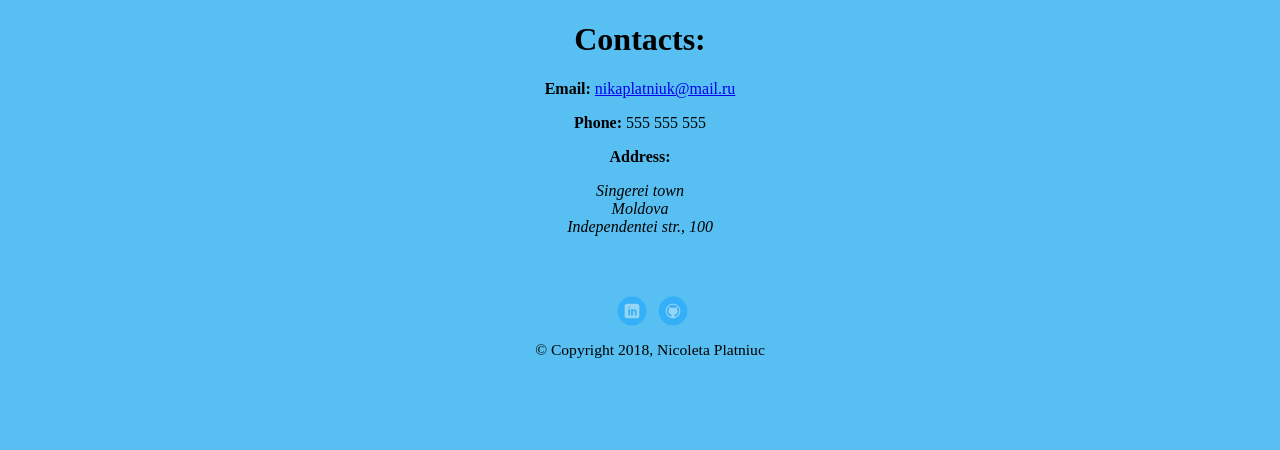
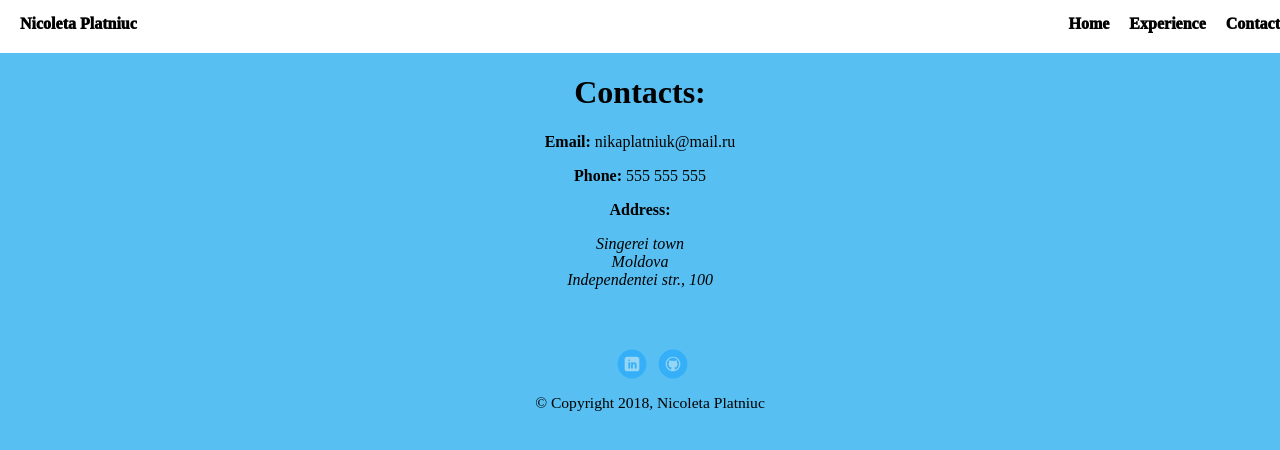
Before and after one commit to Nicoleta13/Techdegree-project1, a plain HTML site: page contact.html in a window 1280 px wide. Drawn offline with Linux system fonts and the light colour scheme.

Commit message:
is added navigation in all of the pages

```diff
--- a/contact.css
+++ b/contact.css
@@ -5,6 +5,48 @@ body {
   font-family: inherit;
   color: black;
   background: #57BFF2;
+}
+
+.main-nav {
+  width: 100%;
+  background: white;
+  min-height: 30px;
+  padding: 10px;
+  position:relative;
+  text-align: center;
+}
+.nav {
+  display: flex;
+  justify-content: space-around;
+  font-weight: 1000;
+  list-style-type: none;
+  margin: 0 auto;
+  padding: 0;
+}
+
+.nav .name {
+    display: block;
+    margin-right: auto;
+    color: black;
+}
+.nav li {
+  padding: 5px 10px 10px 10px;
+}
+.nav a {
+  transition: all .4s;
+}
+.nav a:hover {
+  color: red;
+}
+
+/* Link Styles */
+
+a {
+  text-decoration: none;
+  color: #030202;
+}
+a:hover {
+  color: #3409B5;
 }
 
 footer {
--- a/contact.html
+++ b/contact.html
@@ -6,6 +6,14 @@
     <link rel="stylesheet" href="contact.css">
     </head>
   <body>
+    <div class="main-nav">
+       <ul class="nav">
+         <li class="name">Nicoleta Platniuc</li>
+         <li><a href="index.html">Home</a></li>
+         <li><a href="resume.html">Experience</a></li>
+         <li><a href="contact.html">Contact </a></li>
+       </ul>
+   </div>
     <header>
       <h1>Contacts:</h1>
     </header>
--- a/resume.css
+++ b/resume.css
@@ -5,6 +5,45 @@ body{
     position: fixed;
 
 }
+
+.main-nav {
+  width: 100%;
+  background: #E0BA8D;
+  min-height: 10px;
+  padding: 10px;
+  position:relative;
+  text-align: center;
+}
+.nav {
+  display: flex;
+  justify-content: space-around;
+  font-weight: 800;
+  list-style-type: none;
+  margin: 0 auto;
+  padding: 0;
+}
+
+
+.nav li {
+  padding: 5px 10px 10px 10px;
+}
+.nav a {
+  transition: all .4s;
+}
+.nav a:hover {
+  color: red;
+}
+
+/* Link Styles */
+
+a {
+  text-decoration: none;
+  color: #030202;
+}
+a:hover {
+  color: #6633ff;
+}
+
 
 .main-image{
 		border: solid 4px black;
```
Also changed, not shown: resume.html (+8 -0 lines).
